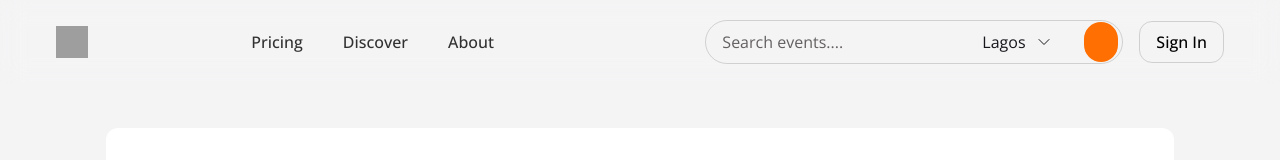
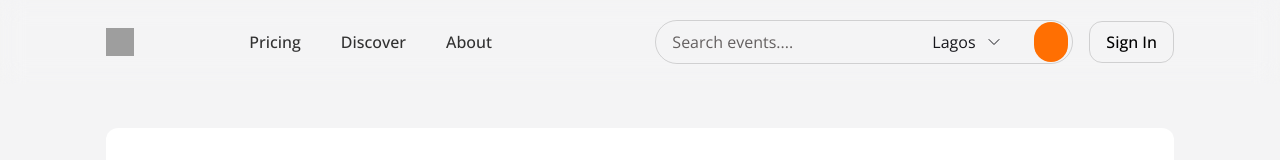
Before and after one commit to abed-obaah/centrl, a React (Vite) app: page / in a window 1280 px wide. Shown: the top 160 px of the page. Built offline with nearby package versions, Linux system fonts and the light colour scheme; grey boxes are pictures that could not be loaded; some icons are missing.

Commit message:
reduced the size of the logo

```diff
--- a/src/components/header.jsx
+++ b/src/components/header.jsx
@@ -12,10 +12,10 @@ const Header = () => {
 
   return (
     <header className="fixed top-0 z-[500] w-full backdrop-blur-md bg-gradient-to-r from-white/50 via-neutral-100/50 to-white/50  supports-[backdrop-filter]:bg-white/3">
-      <div className="flex items-center justify-between py-5 max-w-[1200px] mx-auto px-4">
+      <div className="flex items-center justify-between py-5 container mx-auto px-4">
         {/* Logo */}
         <a href="/">
-          <img alt="Centrl" src={logo} className="size-8" loading="lazy" />
+          <img alt="Centrl" src={logo} className="size-7" loading="lazy" />
         </a>
 
         {/* Desktop Nav */}
```
